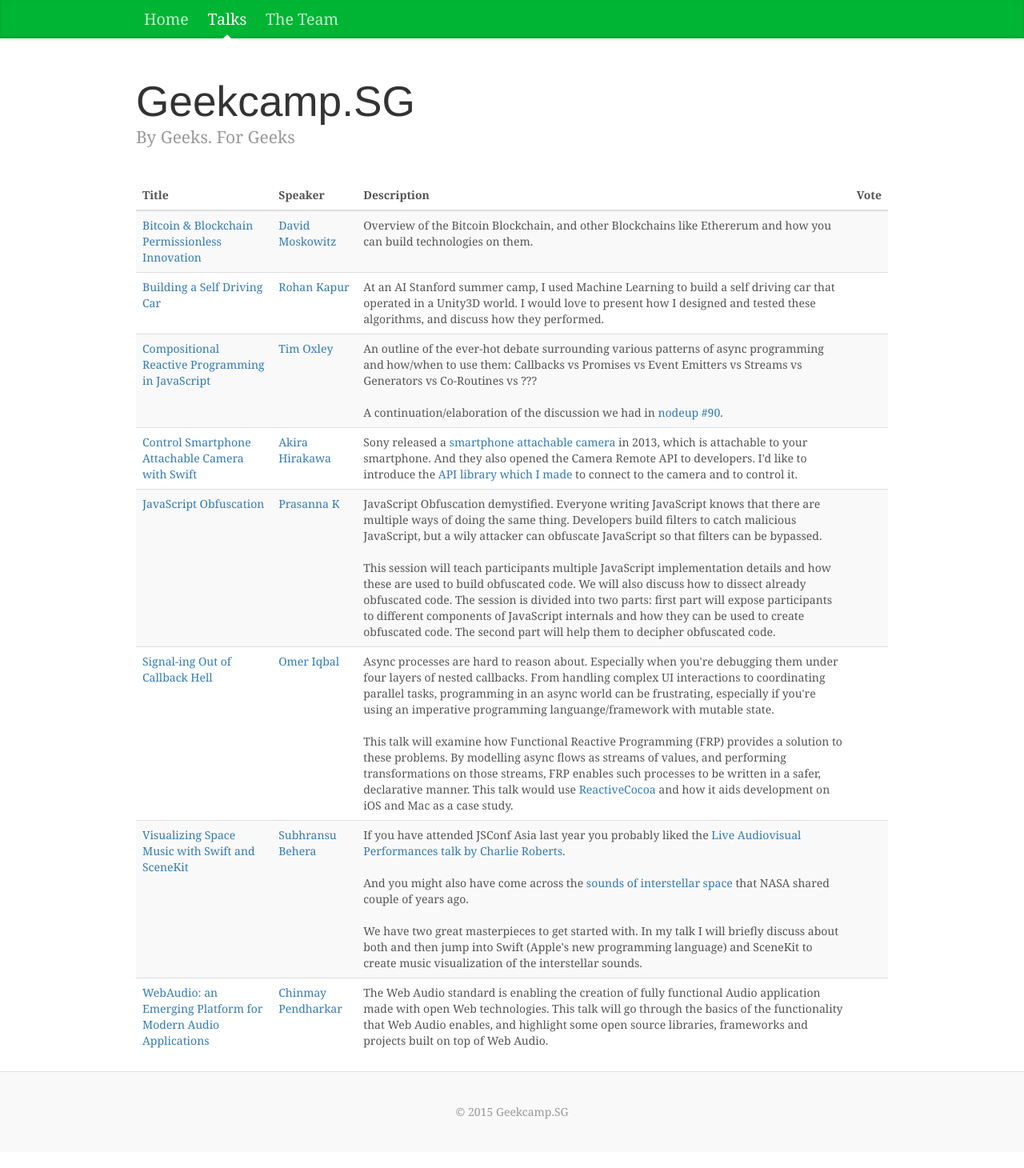
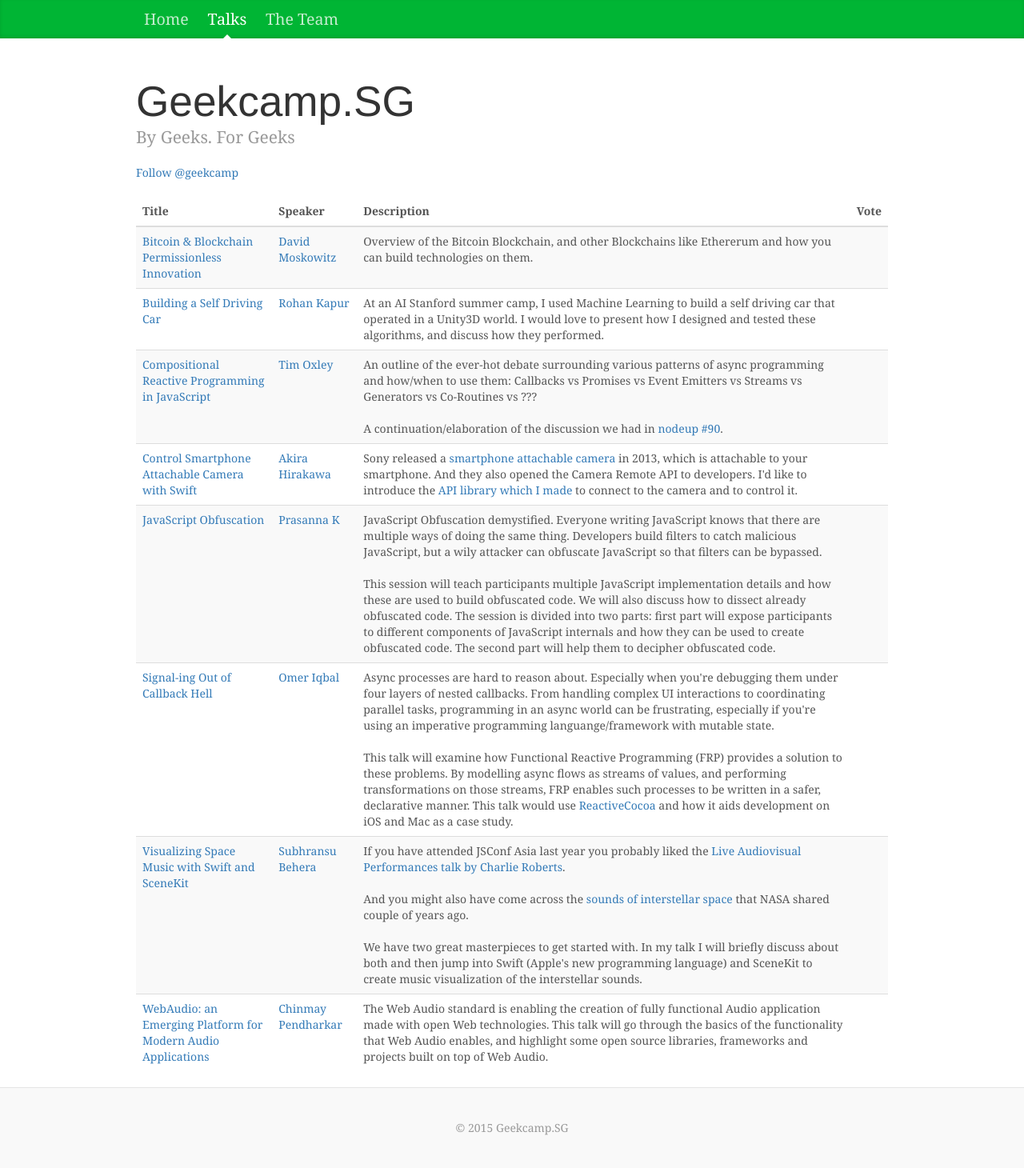
Before and after one commit to geekcampsg/website-2016, a Jekyll site: the page built from talks.html, in a window 1280 px wide. Shown: the whole page at 80% size. Built offline with Jekyll 4.4.1, drawn with Linux system fonts in a browser that asks for light colours; nearby versions of some CDN libraries; comment, search, counter and statistics services are not loaded.

Commit message:
Enable Twitter follow button on talk pages.

```diff
--- a/talks.html
+++ b/talks.html
@@ -17,10 +17,9 @@ title: Geekcamp.SG - Talks
   <div class="blog-header">
     <h1 class="blog-title">Geekcamp.SG</h1>
     <p class="lead blog-description">By Geeks. For Geeks</p>
-    <!-- <div class="fb-like" data-href="http://geekcamp.sg" data-layout="button_count" data-action="like" data-show-faces="false" data-share="false"></div> -->
-    <!-- <a class="twitter-follow-button" -->
-      <!-- href="https://twitter.com/geekcamp"> -->
-      <!-- Follow @geekcamp</a> -->
+    <a class="twitter-follow-button"
+      href="https://twitter.com/geekcamp">
+      Follow @geekcamp</a>
   </div>
 
   {% assign talks = site.data.talks | sort: "slug"  %}
```
